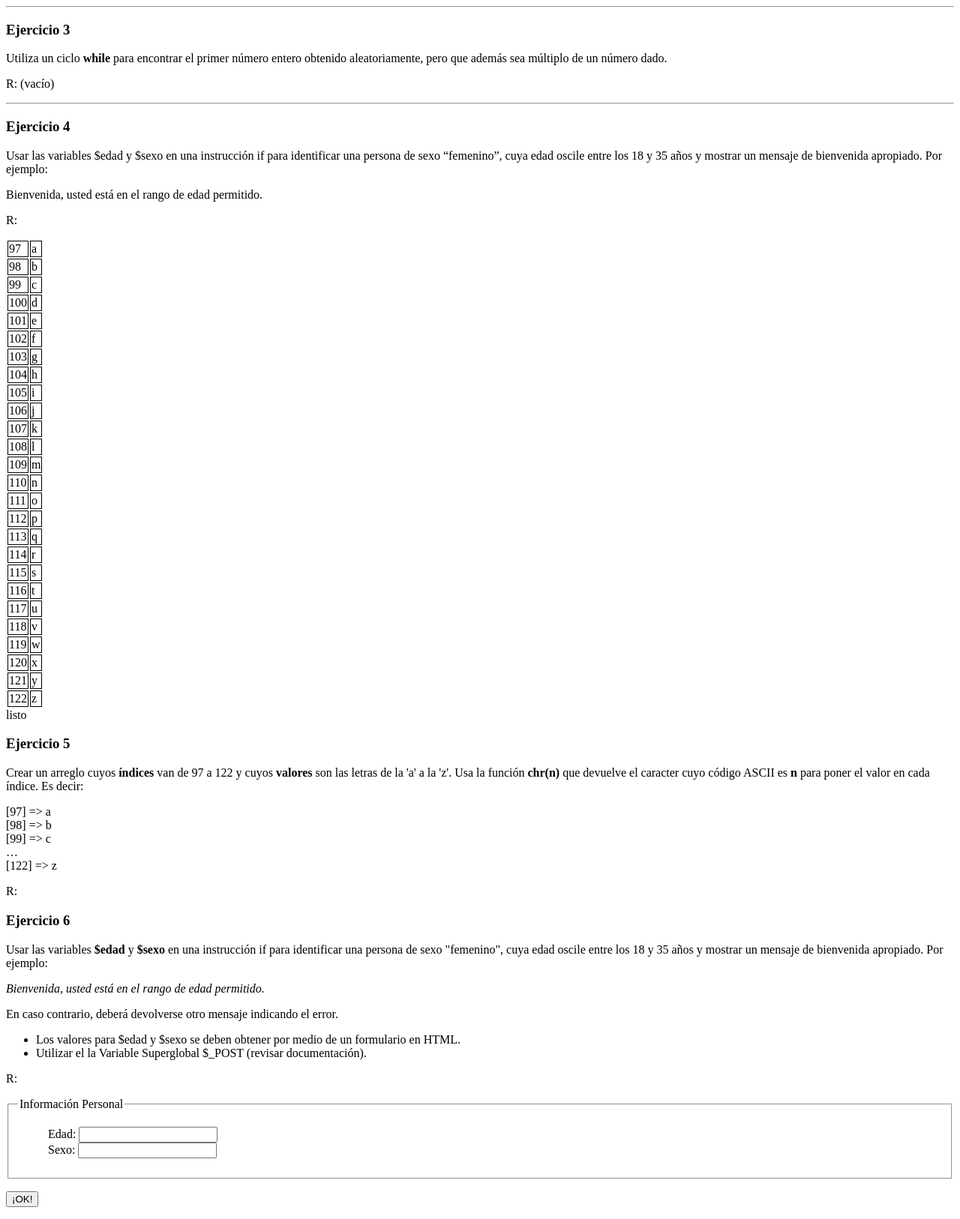
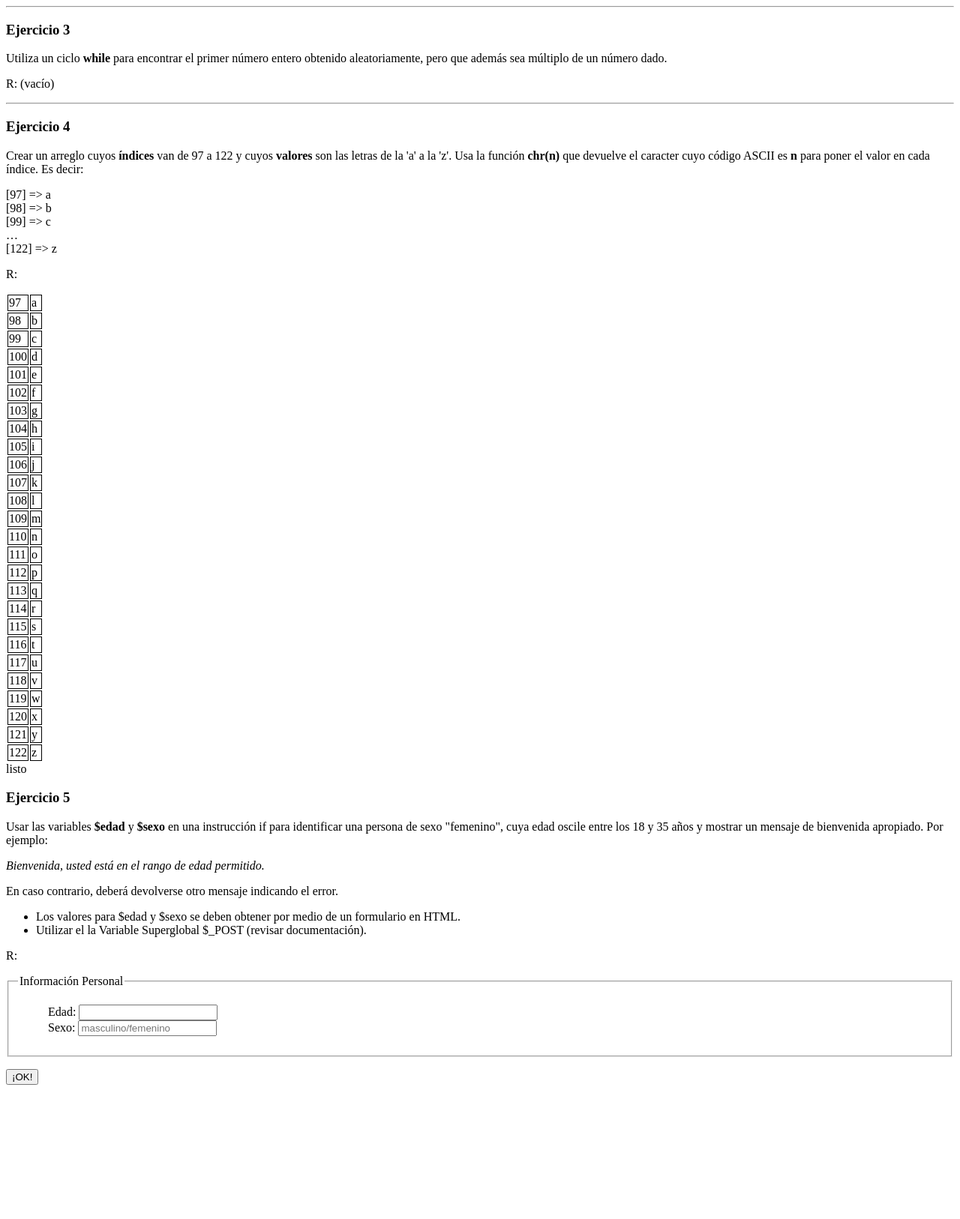
Before and after one commit to fitosmon/tecnologias_web, a PHP site: page / in a window 1280 px wide. Shown: the part 1015-2641 px from the top of the page at 75% size. After the commit the page ends 2462 px from the top, so only its background shows below. Run offline with PHP 8.4, Linux system fonts and the light colour scheme.

Commit message:
resolver ejercicio 5

```diff
--- a/tecweb/practicas/p04/index.php
+++ b/tecweb/practicas/p04/index.php
@@ -67,21 +67,6 @@
     <hr>
     <div>
         <h3>Ejercicio 4</h3>
-        <p>Usar las variables $edad y $sexo en una instrucción if para identificar una persona de
-sexo “femenino”, cuya edad oscile entre los 18 y 35 años y mostrar un mensaje de
-bienvenida apropiado. Por ejemplo:</p>
-        <p>
-        Bienvenida, usted está en el rango de edad permitido.
-        </p>
-        <p>
-            R:
-            <?php
-            echo hacerTabla();
-            ?>
-        </p>
-    </div>
-    <div>
-        <h3>Ejercicio 5</h3>
         <p>Crear un arreglo cuyos <strong>índices</strong> van de 97 a 122 y cuyos <strong>valores</strong> son las letras de la 'a' a la 'z'. Usa la función <strong>chr(n)</strong> que devuelve el caracter cuyo código ASCII es <strong>n</strong> para poner el valor en cada índice. Es decir:</p>
         <p>
             [97] => a <br>
@@ -93,12 +78,12 @@ bienvenida apropiado. Por ejemplo:</p>
         <p>
             R:
             <?php
-            // AQUÍ VA EL CÓDIGO DE SOLUCIÓN
+            echo hacerTabla();
             ?>
         </p>
     </div>
     <div>
-        <h3>Ejercicio 6</h3>
+        <h3>Ejercicio 5</h3>
         <p>
             Usar las variables <strong>$edad</strong> y <strong>$sexo</strong> en una instrucción if para identificar una persona de sexo "femenino",
             cuya edad oscile entre los 18 y 35 años y mostrar un mensaje de bienvenida apropiado. Por ejemplo:
@@ -121,7 +106,7 @@ bienvenida apropiado. Por ejemplo:</p>
                 <legend>Información Personal</legend>
                 <ol>
                 <li><label>Edad:</label> <input type="text" name="edad"></li>
-                <li><label>Sexo:</label> <input type="text" name="sexo"></li>
+                <li><label>Sexo:</label> <input type="text" name="sexo" placeholder="masculino/femenino"></li>
                 </ol>
             </fieldset>
             <p>
--- a/tecweb/practicas/p04/src/funciones.php
+++ b/tecweb/practicas/p04/src/funciones.php
@@ -57,4 +57,6 @@ function hacerTabla(){
     return "listo";
 }
 
+
+
 ?>
--- a/tecweb/practicas/p04/src/script1.php
+++ b/tecweb/practicas/p04/src/script1.php
@@ -26,6 +26,9 @@
                 echo '<p>Edad: '.$age.'<br>';
                 echo 'Sexo: '.$sex.'</p>';
             }
+			if (18<$age && $age<35 && $sex == "femenino"){
+				echo "Bienvenida, usted esta en el rango de edad permitido";
+			}
         ?>
 	</body>
 </html>
```
